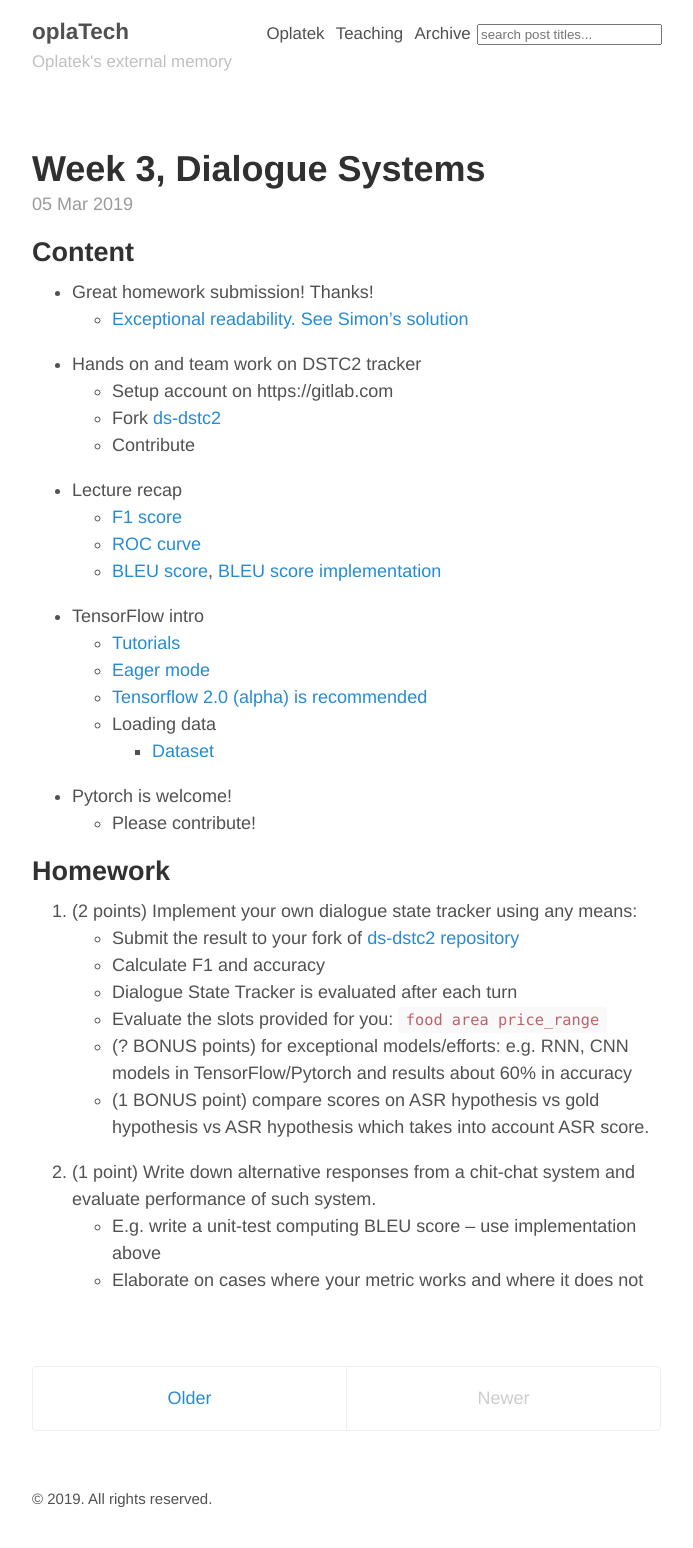
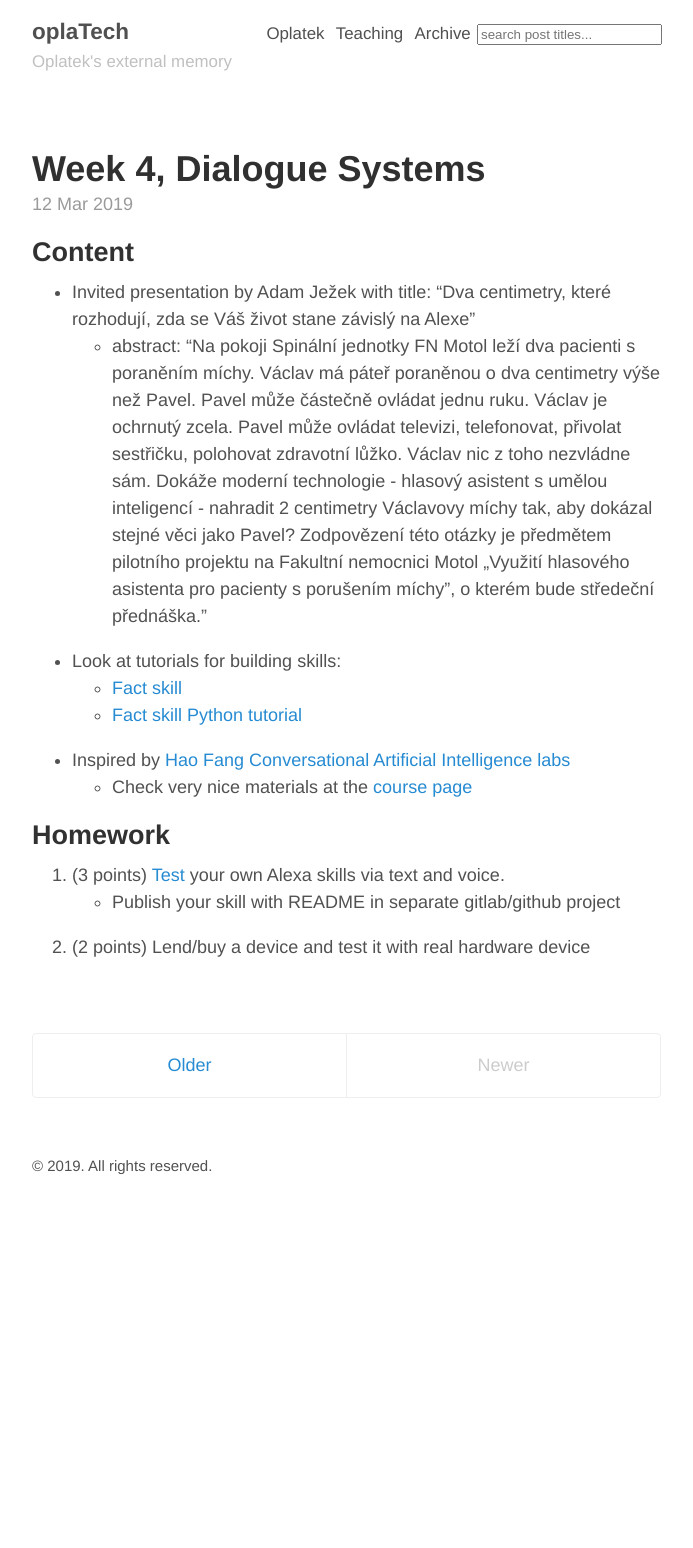
Before and after one commit to oplatek/oplatek.github.io, a Jekyll site: the page built from index.html, in a window 1280 px wide. Shown: the whole page, without its empty margins (293-986 px from the left). Built offline with Jekyll 4.4.1, drawn with Linux system fonts in a browser that asks for light colours; the list of posts is cut into pages by our own code; after the commit the page ends 1215 px from its top, so only the background shows below that.

```diff
--- /dev/null
+++ b/_posts/2019-03-12-ds-lab-4.md
@@ -0,0 +1,25 @@
+---
+layout: post
+title: Week 4, Dialogue Systems
+author: Ondrej Platek
+tags: Mff, School, Labs, DS, dialogue systems
+---
+
+
+## Content
+
+- Invited presentation by Adam Ježek with title: "Dva centimetry, které rozhodují, zda se Váš život stane závislý na Alexe"
+    - abstract: "Na pokoji Spinální jednotky FN Motol leží dva pacienti s poraněním míchy. Václav má páteř poraněnou o dva centimetry výše než Pavel. Pavel může částečně ovládat jednu ruku. Václav je ochrnutý zcela. Pavel může ovládat televizi, telefonovat, přivolat sestřičku, polohovat zdravotní lůžko. Václav nic z toho nezvládne sám. Dokáže moderní technologie - hlasový asistent s umělou inteligencí - nahradit 2 centimetry Václavovy míchy tak, aby dokázal stejné věci jako Pavel? Zodpovězení této otázky je předmětem pilotního projektu na Fakultní nemocnici Motol „Využití hlasového asistenta pro pacienty s porušením míchy", o kterém bude středeční přednáška."
+- Look at tutorials for building skills:
+    - [Fact skill](https://developer.amazon.com/alexa-skills-kit/tutorials/fact-skill-1)
+    - [Fact skill Python tutorial](https://github.com/alexa/skill-sample-python-fact)
+- Inspired by [Hao Fang Conversational Artificial Intelligence labs](https://hao-fang.github.io/ee596_spr2018/slides/lab_1-walkthrough.pdf)
+    - Check very nice materials at the [course page](https://hao-fang.github.io/ee596_spr2018/)
+
+
+
+## Homework
+
+1. (3 points) [Test](https://developer.amazon.com/docs/devconsole/test-your-skill.html#test-simulator) your own Alexa skills via text and voice.
+    - Publish your skill with README in separate gitlab/github project
+2. (2 points) Lend/buy a device and test it with real hardware device
```
Also changed, not shown: _posts/2019-02-18-labs-ds.md (+1 -0 lines).
